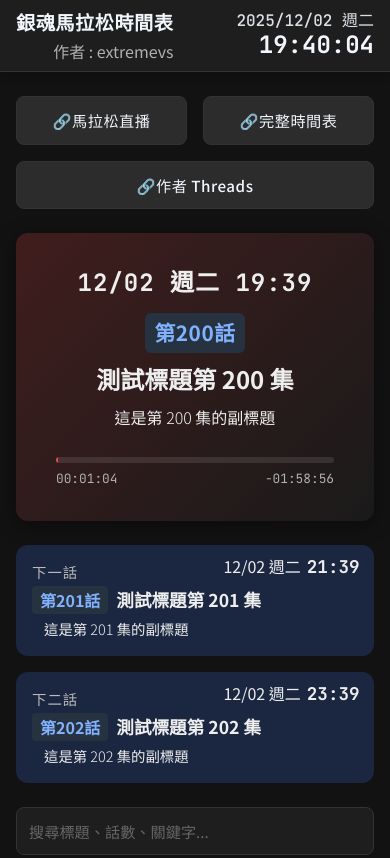
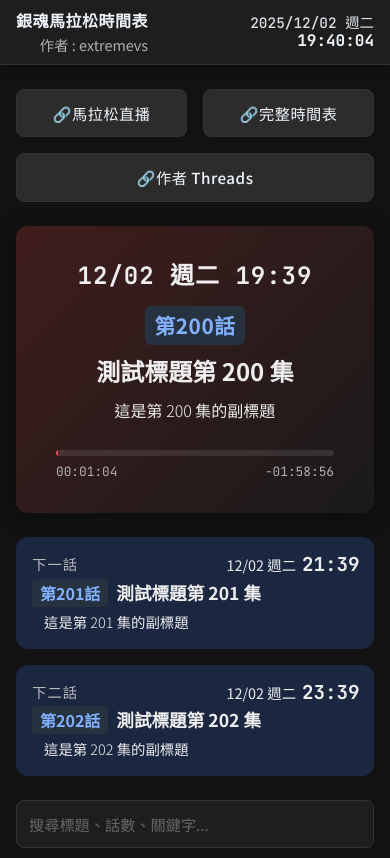
Before and after one commit to ptt-extremevs/gintama, a plain HTML site: page index.html in a window 390 px wide. Shown: the top 858 px of the page. Drawn offline with Linux system fonts and the light colour scheme; no server answers.

Commit message:
Update index.html

```diff
--- a/index.html
+++ b/index.html
@@ -111,11 +111,11 @@
 
         }
 
-        .site-name { font-size: 1.2rem; font-weight: 700; color: var(--header-site-name); white-space: nowrap; letter-spacing: 0.5px; }
+        .site-name { font-size: 1rem; font-weight: 700; color: var(--header-site-name); white-space: nowrap; letter-spacing: 0.5px; }
 
         /* [新增] 作者資訊樣式 */
         .site-author {
-            font-size: 1rem;
+            font-size: 0.9rem;
             color: var(--text-secondary);
             font-weight: 400;
             margin-top: 2px;
@@ -177,7 +177,10 @@
             white-space: normal; line-height: 1.3;
         }
 
-        .upcoming-subtitle { font-size: 0.9rem; margin-top: 4px; white-space: nowrap; overflow: hidden; text-overflow: ellipsis; color: var(--up-subtitle); font-weight: 300; margin-left: 12px; }
+        .upcoming-subtitle { font-size: 0.9rem; margin-top: 4px;
+            white-space: nowrap; overflow: hidden; text-overflow: ellipsis;
+            color: var(--up-subtitle); font-weight: 300; margin-left: 12px;
+        }
 
         /* [修改] 時間固定在右上角，單行顯示 */
         .upcoming-time-val {
@@ -189,7 +192,7 @@
             line-height: 1.2;
         }
         .up-val-date { font-size: 0.9rem; opacity: 1; font-family: var(--font-main); }
-        .up-val-time { font-size: 1.1rem; font-weight: 700; }
+        .up-val-time { font-size: 1.2rem; font-weight: 700; }
 
         /* --- Controls --- */
         .list-controls-row { display: flex; gap: 1rem; margin-bottom: 1rem; flex-wrap: wrap; align-items: stretch; }
@@ -238,20 +241,20 @@
 
         @media (max-width: 768px) {
             :root { --container-padding: 1rem; }
-            .clock-date { font-size: 1rem; } .clock-time { font-size: 1.5rem; }
+            .clock-date { font-size: 0.9rem; } .clock-time { font-size: 1rem; }
 
             .upcoming-card { display: block; position: relative; padding-top: 1rem; }
             /* Mobile Time Position */
-            .upcoming-time-val { position: absolute; top: 0.7rem; right: 0.9rem; flex-direction: row; align-items: baseline; gap: 6px; }
+            .upcoming-time-val { position: absolute; top: 1rem; right: 0.9rem; flex-direction: row; align-items: baseline; gap: 6px; }
             .upcoming-info-col { padding-right: 0; }
             .upcoming-title, .upcoming-subtitle { white-space: normal; }
-            .up-val-date { font-size: 1rem; } .up-val-time { font-size: 1.1rem; }
+            .up-val-date { font-size: 0.9rem; } .up-val-time { font-size: 1.2rem; }
             /* 下方時間表*/
             .slim-card { grid-template-columns: 85px 1fr 85px; gap: 8px; padding: 12px 10px; align-items: flex-start; }
             .main-header { flex-wrap: wrap; gap: 6px; }
             .main-title { white-space: normal; line-height: 1.3; font-size: 0.9rem; }
             .sub-title { white-space: normal; font-size: 0.9rem; margin-left: 4px; margin-top: 2px; }
-            .col-time { white-space: normal; line-height: 1.4; font-size: 0.9rem; display: flex; flex-direction: column; }
+            .col-time { white-space: normal; line-height: 1.4; font-size: 0.8rem; display: flex; flex-direction: column; }
             .col-next { border-left: 1px solid #333; padding-left: 8px; align-items: flex-end; text-align: right; justify-content: flex-start; border-top: none; margin-top: 0; }
             /* Mobile Ribbon padding adjustment */
             .slim-card.is-playing .col-next { padding-top: 1.5rem; }
```
